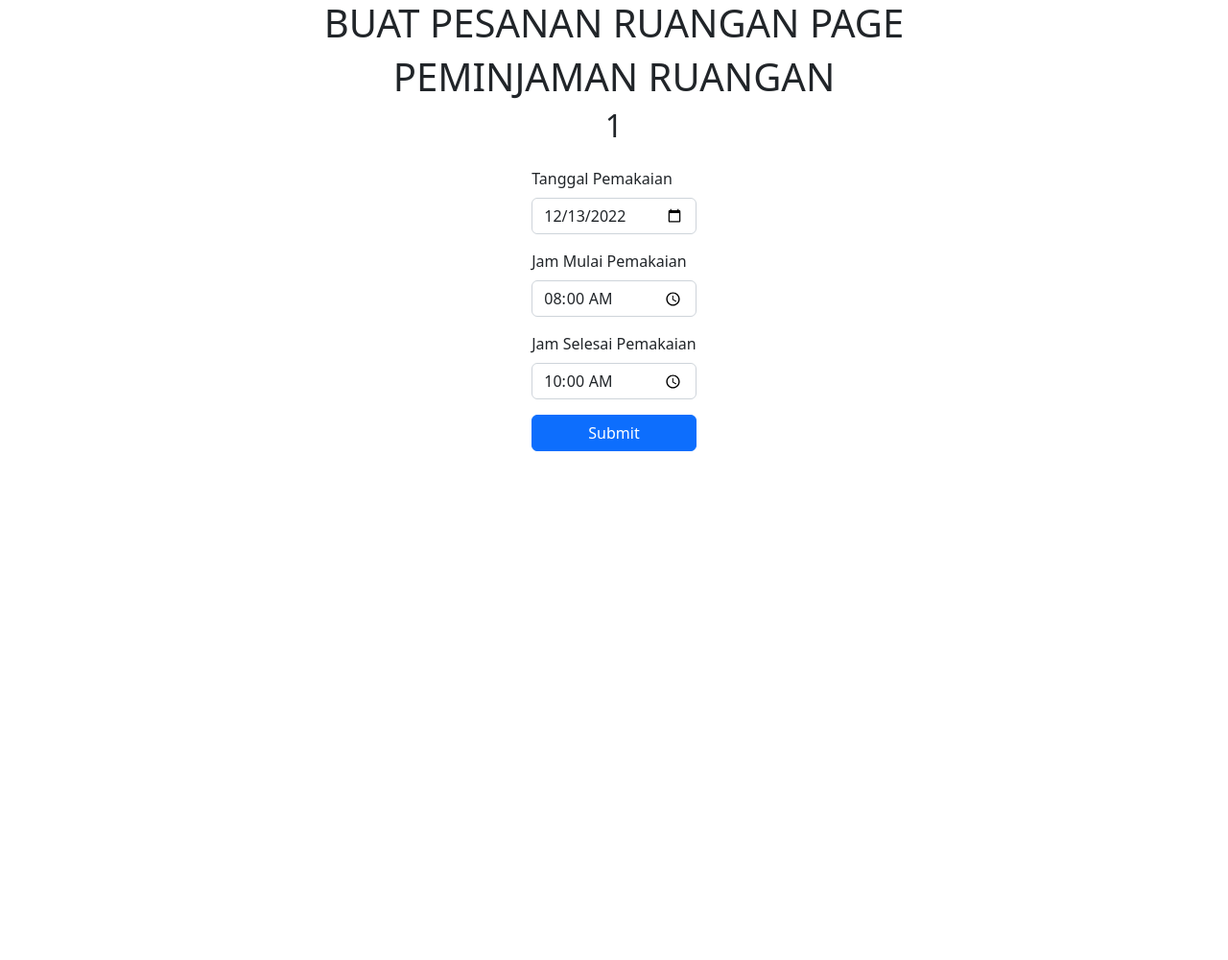
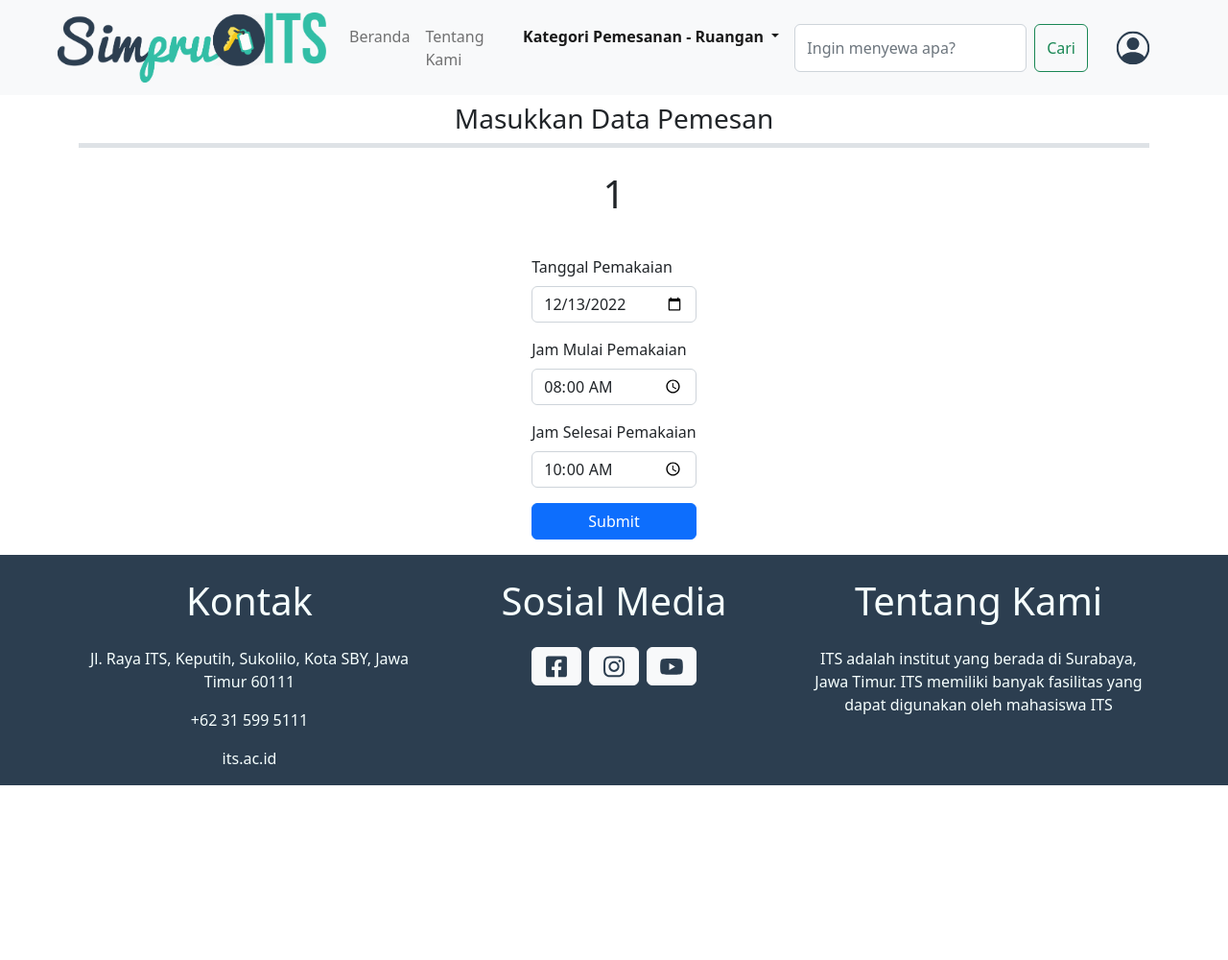
Before and after one commit to Anggito02/fp-pweb-SIMPRU, a PHP site: page /res/buat_pesanan_ruangan.php?ruangan=1 in a window 1280 px wide. Shown: the whole page at 96% size. Run offline with PHP 8.4, Linux system fonts and the light colour scheme; the visitor is signed in with stand-in values (Sample User, id 1).

Commit message:
add fe buat pemesanan ruangan

```diff
--- a/css/buat_pemesanan_ruangan.css
+++ b/css/buat_pemesanan_ruangan.css
@@ -0,0 +1,4 @@
+/* Modal Backdrop */
+.modal-backdrop {
+    display: block;
+}
--- a/res/buat_pesanan_ruangan.php
+++ b/res/buat_pesanan_ruangan.php
@@ -19,32 +19,105 @@ $nama_ruangan = $_GET['ruangan'];
 
 <!DOCTYPE html>
 <html lang="en">
+
 <head>
     <meta charset="UTF-8">
     <meta http-equiv="X-UA-Compatible" content="IE=edge">
     <meta name="viewport" content="width=device-width, initial-scale=1.0">
     <title>SIMPRU</title>
-    <link href="https://cdn.jsdelivr.net/npm/bootstrap@5.2.3/dist/css/bootstrap.min.css" rel="stylesheet" integrity="sha384-rbsA2VBKQhggwzxH7pPCaAqO46MgnOM80zW1RWuH61DGLwZJEdK2Kadq2F9CUG65" crossorigin="anonymous">
+    <link href="https://cdn.jsdelivr.net/npm/bootstrap@5.2.3/dist/css/bootstrap.min.css" rel="stylesheet"
+        integrity="sha384-rbsA2VBKQhggwzxH7pPCaAqO46MgnOM80zW1RWuH61DGLwZJEdK2Kadq2F9CUG65" crossorigin="anonymous">
     <link rel="stylesheet" href="../css/global.css">
     <link rel="stylesheet" href="../css/buat_pemesanan_ruangan.css">
 </head>
+
 <body>
-    <h1>BUAT PESANAN RUANGAN PAGE</h1>
-    <h1>PEMINJAMAN RUANGAN</h1>
-    <h2><?= $nama_ruangan ?></h2>
+    <!-- Navbar -->
+    <nav class="container-fluid navbar navbar-expand-lg bg-light sticky-top px-5">
+        <div class="container-fluid">
+            <a class="navbar-brand" href="#">
+                <img id="logo-simpru" src="../src/img/SimpruLOGO.png" alt="Logo SIMPRU" width="280" height="73.04" />
+            </a>
+            <button class="navbar-toggler" type="button" data-bs-toggle="collapse"
+                data-bs-target="#navbarSupportedContent" aria-controls="navbarSupportedContent" aria-expanded="false"
+                aria-label="Toggle navigation">
+                <span class="navbar-toggler-icon"></span>
+            </button>
+            <div class="collapse navbar-collapse" id="navbarSupportedContent">
+                <ul class="navbar-nav me-auto mb-2 mb-lg-0">
+                    <li class="nav-item">
+                        <a class="nav-link" href="/index.html">Beranda</a>
+                    </li>
+                    <li class="nav-item">
+                        <a class="nav-link" href="/app/html/aboutus.html">Tentang Kami</a>
+                    </li>
+                    <li class="nav-item dropdown">
+                        <a class="nav-link dropdown-toggle active" aria-current="page" href="#" role="button"
+                            data-bs-toggle="dropdown" aria-expanded="false">
+                            <b>Kategori Pemesanan - Ruangan</b>
+                        </a>
+                        <ul class="dropdown-menu">
+                            <li><a class="dropdown-item" href="#">Ruangan</a></li>
+                            <li><a class="dropdown-item" href="/app/html/kendaraan.html">Kendaraan</a></li>
+                            <li><a class="dropdown-item" href="#">Lainnya</a></li>
+                        </ul>
+                    </li>
+                    <li class="nav-item d-md-none">
+                        <a class="nav-link" href="/app/html/profile.html">Akun Saya</a>
+                    </li>
+                </ul>
+                <div class="d-flex">
+                    <form class="d-flex mx-2" role="search">
+                        <input class="form-control me-2" type="search" placeholder="Ingin menyewa apa?"
+                            aria-label="Search" />
+                        <button class="btn btn-outline-success" type="submit">Cari</button>
+                    </form>
+                    <div class="dropdown mx-2 d-none d-md-block">
+                        <button class="btn" type="button" data-bs-toggle="dropdown" aria-expanded="false">
+                            <img src="../src/icon/AccountIcon.svg" alt="Account Icon" width="36px" height="36px" />
+                        </button>
+                        <ul class="dropdown-menu dropdown-menu-end">
+                            <li><a class="dropdown-item" href="/app/html/profile.html">Akun Saya</a></li>
+                            <li><a class="dropdown-item" href="#">Pesanan Saya</a></li>
+                            <li><a class="dropdown-item" href="#">Keluar</a></li>
+                        </ul>
+                    </div>
+                </div>
+            </div>
+        </div>
+    </nav>
+    <!---->
 
-    <form class="my-3 d-flex justify-content-center flex-column" action="../helper/pemesanan_ruangan_process.php" method="POST">
-    <div class="mb-3">
+    <!-- TITLE -->
+    <div class="container">
+        <h3 class="text-center border-bottom border-5 py-2">Masukkan Data Pemesan</h3>
+        <h1 class="text-center my-4"><?= $nama_ruangan ?></h1>
+    </div>
+    <!---->
+
+    <?php if(isset($_GET['pemesanan'])): ?>
+        <?php if($_GET['pemesanan'] == 'failed'): ?>
+            <p class="p-2 bg-light text-warning border border-warning rounded">Pemesanan gagal dibuat !</p>
+        <?php endif; ?>
+    <?php endif; ?>
+
+    <!-- Form -->
+    <form class="my-3 d-flex justify-content-center flex-column" action="../helper/pemesanan_ruangan_process.php"
+        method="POST">
+        <div class="mb-3">
             <label for="tanggalPemakaian" class="form-label">Tanggal Pemakaian</label>
-            <input type="date" min="<?= date("Y-m-d"); ?>" value="<?= date("Y-m-d"); ?>" class="form-control" id="tanggalPemakaian" name="tanggalPemakaian" aria-describedby="tanggalPemakaianHelp" required>
+            <input type="date" min="<?= date("Y-m-d"); ?>" value="<?= date("Y-m-d"); ?>" class="form-control"
+                id="tanggalPemakaian" name="tanggalPemakaian" aria-describedby="tanggalPemakaianHelp" required>
         </div>
         <div class="mb-3">
             <label for="jamMulai" class="form-label">Jam Mulai Pemakaian</label>
-            <input type="time" min="07:00" max="20:00" value="08:00"class="form-control" id="jamMulai" name="jamMulai" aria-describedby="jamMulaiHelp" required>
+            <input type="time" min="07:00" max="20:00" value="08:00" class="form-control" id="jamMulai" name="jamMulai"
+                aria-describedby="jamMulaiHelp" required>
         </div>
         <div class="mb-3">
             <label for="jamSelesai" class="form-label">Jam Selesai Pemakaian</label>
-            <input type="time" min="08:00" max="21:00" value="10:00" class="form-control" id="jamSelesai" name="jamSelesai" aria-describedby="jamSelesaiHelp" required>
+            <input type="time" min="08:00" max="21:00" value="10:00" class="form-control" id="jamSelesai"
+                name="jamSelesai" aria-describedby="jamSelesaiHelp" required>
         </div>
 
         <!-- Detail Pemesan -->
@@ -52,12 +125,14 @@ $nama_ruangan = $_GET['ruangan'];
         <input type="text" name="namaRuangan" value="<?= $nama_ruangan ?>" hidden>
 
         <!-- Button trigger modal -->
-        <button id="testPesanan" type="button" class="btn btn-primary" data-bs-toggle="modal" data-bs-target="#staticBackdrop">
+        <button id="testPesanan" type="button" class="btn btn-primary" data-bs-toggle="modal"
+            data-bs-target="#staticBackdrop">
             Submit
         </button>
 
         <!-- Modal -->
-        <div class="modal fade" id="staticBackdrop" data-bs-backdrop="static" data-bs-keyboard="false" tabindex="-1" aria-labelledby="staticBackdropLabel" aria-hidden="true">
+        <div class="modal fade" id="staticBackdrop" data-bs-backdrop="static" data-bs-keyboard="false" tabindex="-1"
+            aria-labelledby="staticBackdropLabel" aria-hidden="true">
             <div class="modal-dialog">
                 <div class="modal-content">
                     <div class="modal-header">
@@ -65,23 +140,57 @@ $nama_ruangan = $_GET['ruangan'];
                         <button type="button" class="btn-close" data-bs-dismiss="modal" aria-label="Close"></button>
                     </div>
                     <div id="modalContent" class="modal-body">
-                        Anda dengan username: <?= $_SESSION['username'] ?> akan memesan Ruangan <?= $nama_ruangan ?>. Mohon memerhatikan pemesanan sebelum konfirmasi!
+                        Anda dengan username: <?= $_SESSION['username'] ?> akan memesan Ruangan <?= $nama_ruangan ?>.
+                        Mohon memerhatikan pemesanan sebelum konfirmasi!
                     </div>
                     <div class="modal-footer">
                         <button type="button" class="btn btn-secondary" data-bs-dismiss="modal">Tutup</button>
-                        <button id="submitPesanan" type="submit" name="submit" class="btn btn-primary">Pesan Ruangan</button>
+                        <button id="submitPesanan" type="submit" name="submit" class="btn btn-primary">Pesan
+                            Ruangan</button>
                     </div>
                 </div>
             </div>
         </div>
     </form>
 
-    <?php if(isset($_GET['pemesanan'])): ?>
-        <?php if($_GET['pemesanan'] == 'failed'): ?>
-            <p class="p-2 bg-light text-warning border border-warning rounded">Pemesanan gagal dibuat !</p>
-        <?php endif; ?>
-    <?php endif; ?>
+    <!-- Footer -->
+    <div class="container-fluid bg-blacks-main">
+        <div class="container">
+            <div class="row">
+                <div class="col-md-4">
+                    <h1 class="text-light text-center my-4">Kontak</h1>
+                    <p class="text-light text-center">Jl. Raya ITS, Keputih, Sukolilo, Kota SBY, Jawa Timur 60111</p>
+                    <p class="text-light text-center">+62 31 599 5111</p>
+                    <p class="text-light text-center">its.ac.id</p>
+                </div>
+                <div class="col-md-4">
+                    <h1 class="text-light text-center my-4">Sosial Media</h1>
+                    <div class="d-flex justify-content-center">
+                        <a href="https://www.facebook.com/its.ac.id" class="btn btn-light mx-1" target="_blank">
+                            <img src="../src/icon/FacebookIcon.svg" alt="Facebook Icon">
+                        </a>
+                        <a href="https://www.instagram.com/its.ac.id/" class="btn btn-light mx-1" target="_blank">
+                            <img src="../src/icon/InstagramIcon.svg" alt="Instagram Icon">
+                        </a>
+                        <a href="https://www.youtube.com/channel/UCZ9Y4Z2Z1Z0Z9Z0Z9Z0Z0Z0" class="btn btn-light mx-1"
+                            target="_blank">
+                            <img src="../src/icon/YoutubeIcon.svg" alt="Youtube Icon">
+                        </a>
+                    </div>
+                </div>
+                <div class="col-md-4">
+                    <h1 class="text-light text-center my-4">Tentang Kami</h1>
+                    <p class="text-light text-center">ITS adalah institut yang berada di Surabaya, Jawa Timur. ITS
+                        memiliki banyak fasilitas yang dapat digunakan oleh mahasiswa ITS</p>
+                </div>
+            </div>
+        </div>
+    </div>
+    <!---->
 
-    <script src="https://cdn.jsdelivr.net/npm/bootstrap@5.2.3/dist/js/bootstrap.bundle.min.js" integrity="sha384-kenU1KFdBIe4zVF0s0G1M5b4hcpxyD9F7jL+jjXkk+Q2h455rYXK/7HAuoJl+0I4" crossorigin="anonymous"></script>
+    <script src="https://cdn.jsdelivr.net/npm/bootstrap@5.2.3/dist/js/bootstrap.bundle.min.js"
+        integrity="sha384-kenU1KFdBIe4zVF0s0G1M5b4hcpxyD9F7jL+jjXkk+Q2h455rYXK/7HAuoJl+0I4" crossorigin="anonymous">
+    </script>
 </body>
+
 </html>
```
